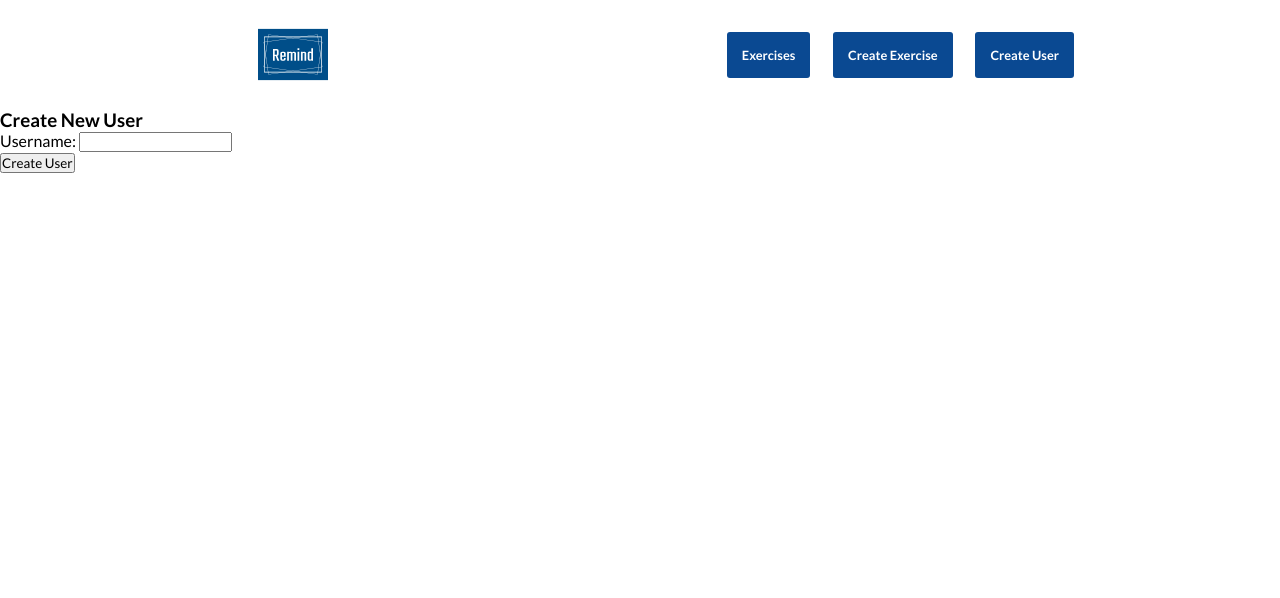
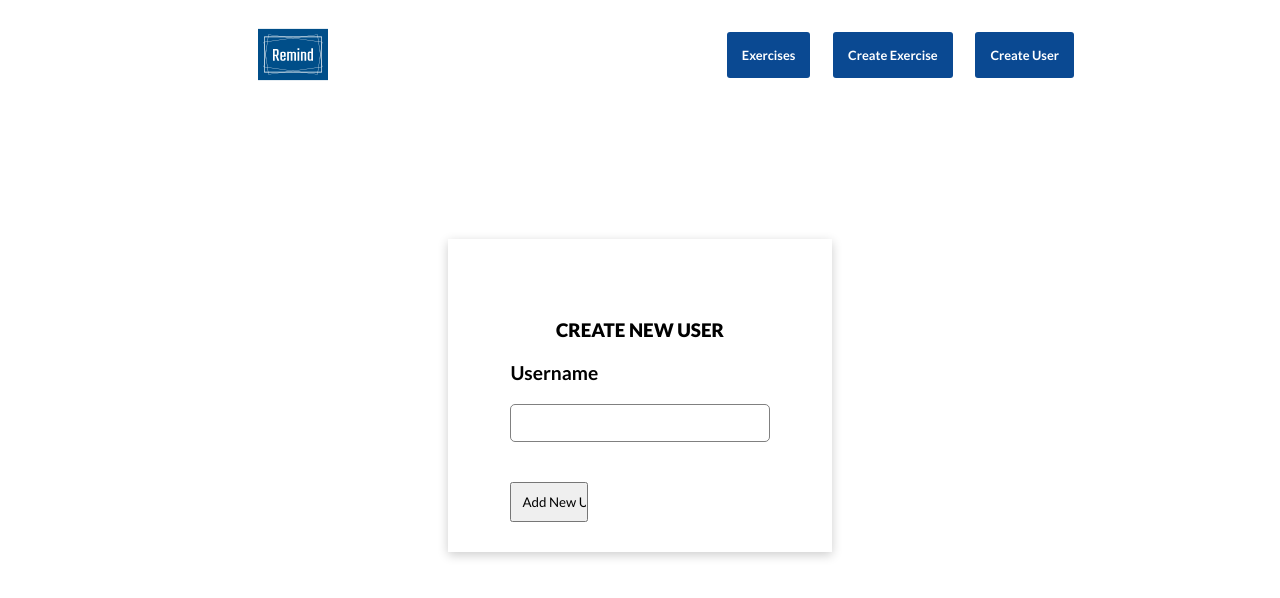
Before and after one commit to Trend20/excercise-tracker, a React (Create React App) app: page /user in a window 1280 px wide. Shown: the top 598 px of the page. Built offline with nearby package versions, Linux system fonts and the light colour scheme.

Commit message:
user-interface

```diff
--- a/src/components/CreateUser/CreateUser.css
+++ b/src/components/CreateUser/CreateUser.css
@@ -0,0 +1,54 @@
+.user {
+  display: flex;
+  flex-direction: column;
+  width: 100%;
+  margin: auto;
+  justify-content: center;
+  align-items: center;
+  padding-top: 100px;
+}
+
+.user h3 {
+  margin-top: 50px;
+  text-transform: uppercase;
+  font-weight: 900;
+}
+
+.user form {
+  display: flex;
+  flex-direction: column;
+  margin-top: 30px;
+  align-items: center;
+  height: auto;
+  width: 30%;
+  box-shadow: 0 3px 10px rgb(0 0 0 / 0.2);
+  padding: 30px;
+}
+
+.form-group {
+  display: flex;
+  flex-direction: column;
+  margin-top: 20px;
+  width: 80%;
+}
+
+.form-group label {
+  font-size: 1.2rem;
+  font-weight: 700;
+}
+
+.form-control {
+  padding: 10px;
+  margin-top: 20px;
+  border: 1px solid grey;
+  border-radius: 5px;
+  outline: none;
+}
+
+.form-btn {
+  margin-top: 20px;
+  padding: 10px;
+  width: 30%;
+  outline: none;
+  cursor: pointer;
+}
--- a/src/components/CreateUser/CreateUser.js
+++ b/src/components/CreateUser/CreateUser.js
@@ -1,5 +1,6 @@
 import React, { Component } from 'react';
 import axios from 'axios';
+import './CreateUser.css';
 
 class CreateUser extends Component {
 
@@ -36,11 +37,11 @@ class CreateUser extends Component {
   }
   render() {
     return (
-      <div>
+      <div className='user'>
+        <form onSubmit={this.onSubmitUser}>
         <h3>Create New User</h3>
-        <form onSubmit={this.onSubmitUser}>
             <div className="form-group">
-              <label>Username: </label>
+              <label>Username </label>
               <input  type="text"
               required
               className="form-control"
@@ -49,7 +50,7 @@ class CreateUser extends Component {
               />
             </div>
             <div className="form-group">
-             <input type="submit" value="Create User" className="btn btn-primary" />
+             <input type="submit" value="Add New User" className="form-btn" />
             </div>
         </form>
       </div>
```
